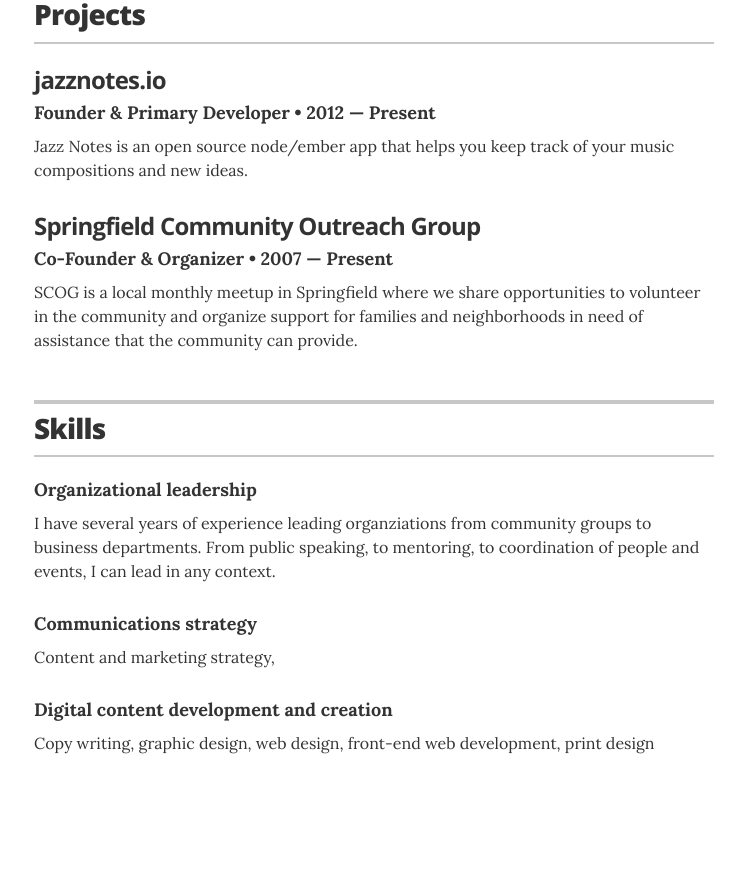
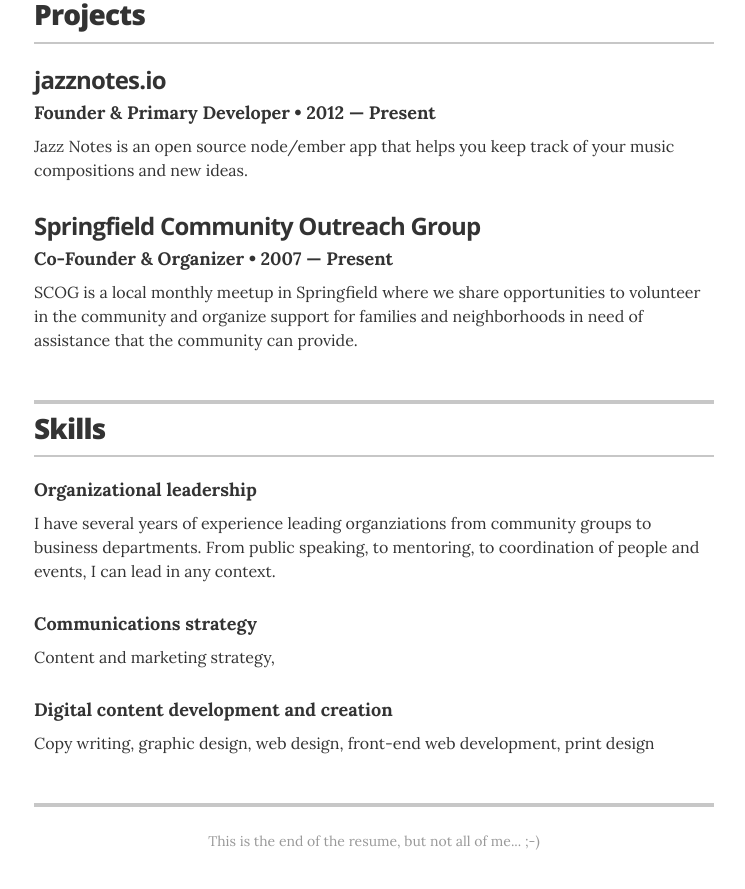
Before and after one commit to PsychYan/PsychYan.github.io, a Jekyll site: the page built from index.html, in a window 1280 px wide and 900 px high, scrolled down 1603 px. Shown: the top 889 px of the window, without its empty margins (266-1011 px from the left). Built offline with Jekyll 4.4.1, drawn with Linux system fonts in a browser that asks for light colours; before the commit the page ends 2406 px from its top, so only the background shows below that.

Commit message:
Create resume.html

```diff
--- a/_layouts/resume.html
+++ b/_layouts/resume.html
@@ -231,6 +231,10 @@
       <!-- end Print Social Links -->
       {% endif %}
 
+      <footer class="page-footer">
+        <p class="footer-line">This is the end of the resume, but not all of me... ;-)</p>
+      </footer>
+
     </div>
 
   </body>
```
